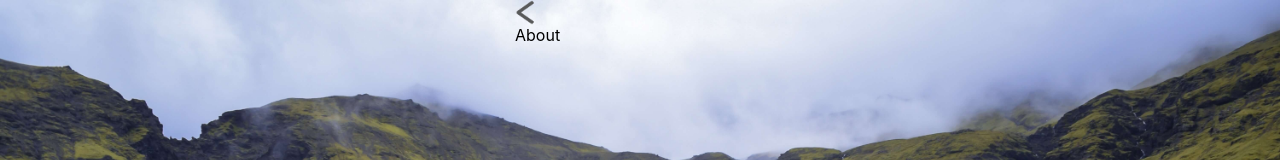
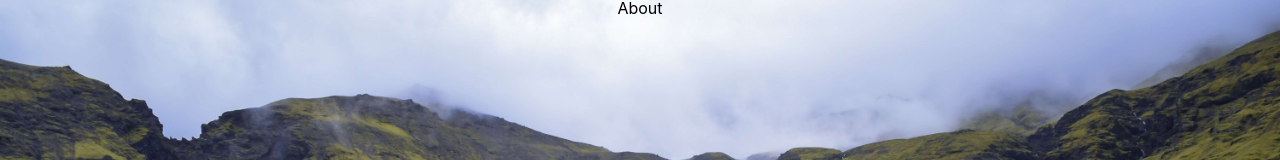
Before and after one commit to tsbarrett89/tb-portfolio, a React (Create React App) app: page /about in a window 1280 px wide. Shown: the top 160 px of the page. Built offline with nearby package versions, Linux system fonts and the light colour scheme; the HTML template or start-up script is replaced by a standard one.

Commit message:
imported BackButton to App.js

```diff
--- a/src/App.js
+++ b/src/App.js
@@ -5,6 +5,7 @@ import { AppContainer } from './style/app-styles';
 
 import Navbar from './components/Navbar';
 import Homepage from './components/Homepage';
+import BackButton from './components/BackButton';
 import AboutPage from './components/AboutPage';
 import SkillsPage from './components/SkillsPage';
 import ProjectsPage from './components/ProjectsPage';
--- a/src/components/AboutPage.js
+++ b/src/components/AboutPage.js
@@ -6,7 +6,6 @@ const AboutPage = () => {
 
     return (
         <div>
-            <BackButton />
             <p>About</p>
         </div>
     )
```
